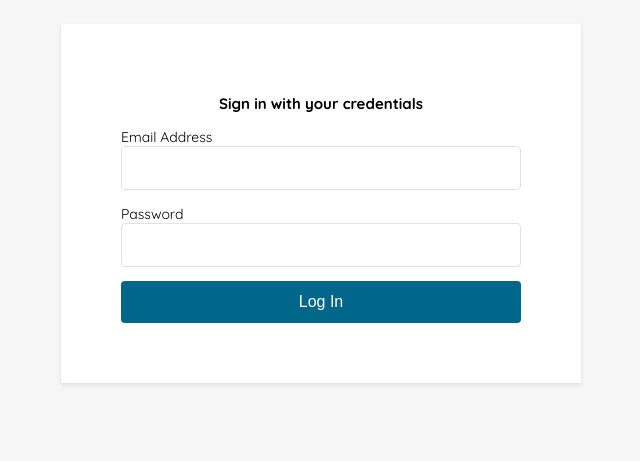
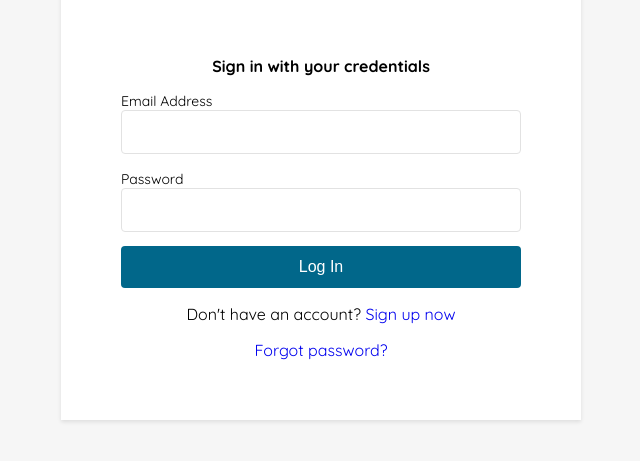
Before and after one commit to david-tnguyen/awareness, a React (Create React App) app: page / in a window 1280 px wide. Shown: the part 197-658 px from the top of the page, without its empty margins (319-959 px from the left). Built offline with nearby package versions, Linux system fonts and the light colour scheme; what react-router-redux would draw is missing.

Commit message:
Complete login form layout

```diff
--- a/src/App.scss
+++ b/src/App.scss
@@ -3,7 +3,7 @@ $font-primary: 'Quicksand', Arial, sans-serif;
 html, body, #root {
   font-family: $font-primary;
 	font-weight: 400;
-	font-size: 15px;
+	font-size: 16px;
   height: 100%;
   margin: 0px;
   box-sizing: border-box;
@@ -12,4 +12,9 @@ html, body, #root {
 
 *, *:before, *:after {
   box-sizing: inherit;
+  text-decoration: none;
 }
+
+a:hover {
+  text-decoration: underline;
+}
--- a/src/components/LoginContainer/index.jsx
+++ b/src/components/LoginContainer/index.jsx
@@ -34,6 +34,13 @@ class LoginContainer extends React.Component {
               <div>
                 <button className='Button' type='submit'>Log In</button>
               </div>
+              <div className='account-footer'>
+                <p>
+                  Don't have an account?&nbsp;
+                  <a href='#'>Sign up now</a>
+                </p>
+                <a href='/account/reset-password'>Forgot password?</a>
+              </div>
             </form>
           </div>
         </div>
--- a/src/components/LoginContainer/login.scss
+++ b/src/components/LoginContainer/login.scss
@@ -54,3 +54,7 @@
   cursor: pointer;
   width: 100%;
 }
+
+.account-footer {
+  text-align: center;
+}
--- a/src/styles/styles.scss
+++ b/src/styles/styles.scss
@@ -1,7 +1,7 @@
-// colors
 $border-radius-base:  4px;
 $margin-base-bottom: 14px;
 
+// colors
 $brand-primary: #01678a;
 $brand-color-1: #2c98f0;
 $brand-border-color: #e2e2e2;
```
